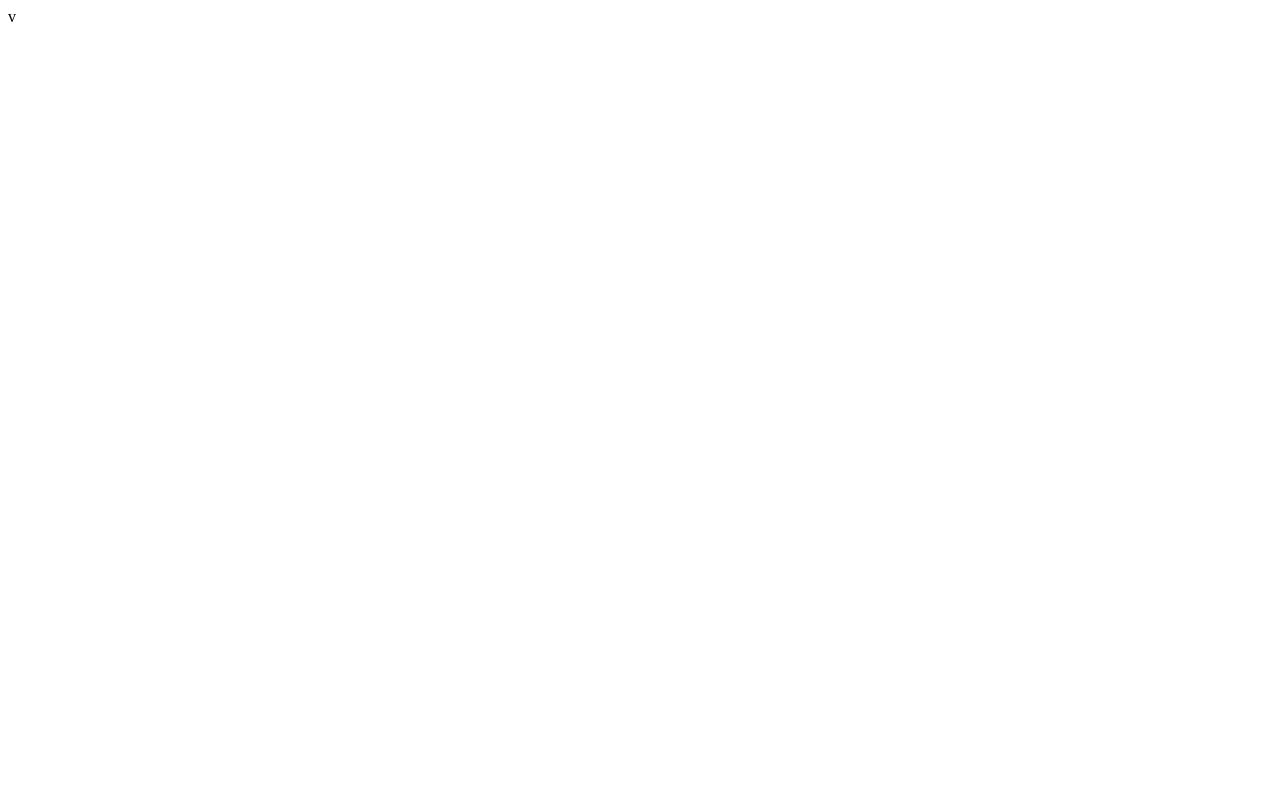
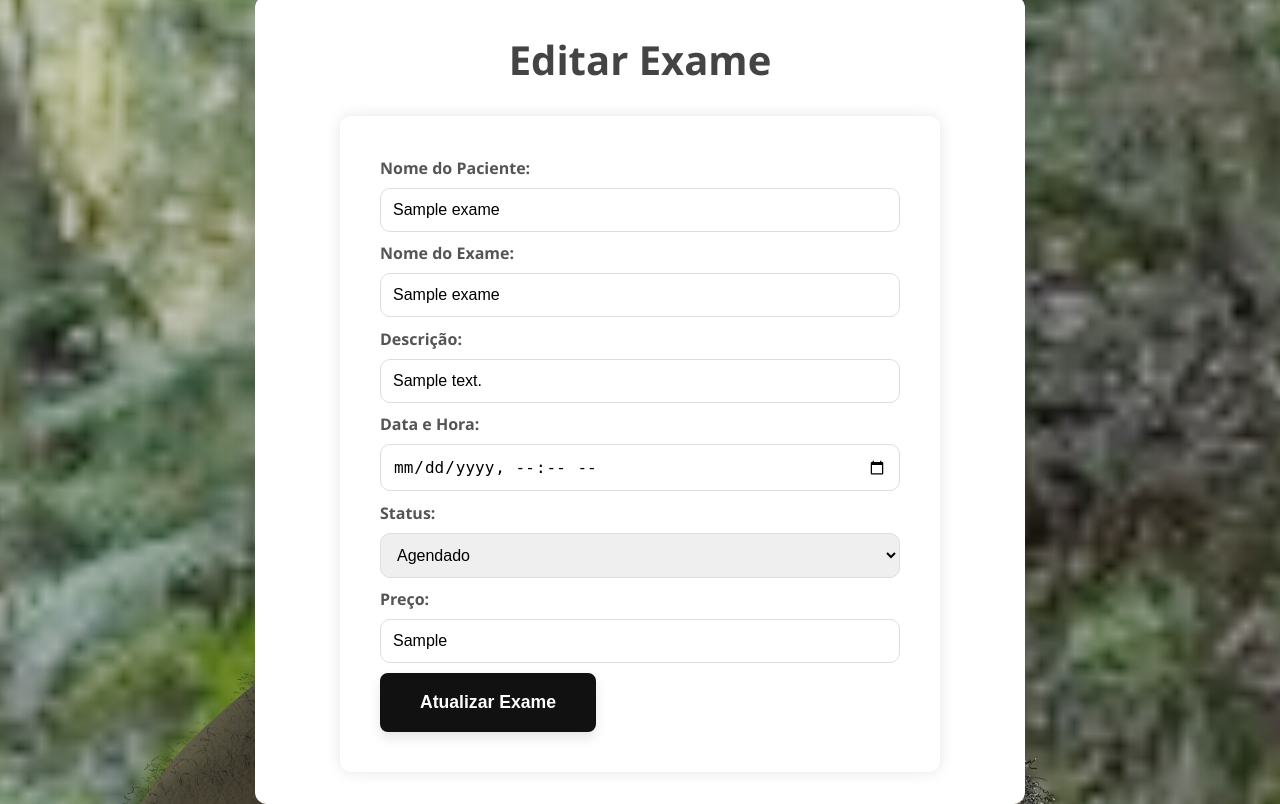
Before and after one commit to LucaoRAs/projetoengsoftware2, a Flask app: page /exames/editar/1 in a window 1280 px wide. Before the commit the page is almost empty. Before the commit the page ends 22 px from the top, so only its background shows below. Run offline with Flask 3, Linux system fonts and the light colour scheme; tables that the repository leaves empty or names only in its code hold one stand-in row (values such as "Sample post").

Commit message:
editar_exame.html

```diff
--- a/meu-projeto/app/templates/editar_exame.html
+++ b/meu-projeto/app/templates/editar_exame.html
@@ -1 +1,52 @@
-v
+<!DOCTYPE html>
+<html lang="pt-br">
+<head>
+    <meta charset="UTF-8">
+    <title>Editar Exame</title>
+    <link rel="stylesheet" href="{{ url_for('static', filename='css/style.css') }}">
+</head>
+<body class="fade-in" >
+    <div class="container-editar-exame">
+        <h1>Editar Exame</h1>
+        <form action="{{ url_for('exame.editar_exame', id=exame[0]) }}" method="POST" class="form">
+            <label>
+                Nome do Paciente:
+                <input type="text" name="nome_paciente" value="{{ exame[1] }}" required>
+            </label>
+
+            <label>
+                Nome do Exame:
+                <input type="text" name="nome" value="{{ exame[2] }}" required>
+            </label>
+
+            <label>
+                Descrição:
+                <input type="text" name="descricao" value="{{ exame[3] }}" required>
+            </label>
+
+            <label>
+                Data e Hora:
+                <input type="datetime-local" name="data_hora" value="{{ exame[4] }}" required>
+            </label>
+
+            <label>
+                Status:
+                <select name="status" required>
+                    <option value="Agendado" {% if exame[5] == 'Agendado' %} selected {% endif %}>Agendado</option>
+                    <option value="Realizado" {% if exame[5] == 'Realizado' %} selected {% endif %}>Realizado</option>
+                    <option value="Cancelado" {% if exame[5] == 'Cancelado' %} selected {% endif %}>Cancelado</option>
+                </select>
+            </label>
+
+            <label>
+                Preço:
+                <input type="text" name="preco" value="{{ exame[6] }}" required>
+            </label>
+
+            <button type="submit" class="btn">Atualizar Exame</button>
+        </form>
+    </div>
+
+    <script src="{{ url_for('static', filename='js/script.js') }}"></script>
+</body>
+</html>
```
